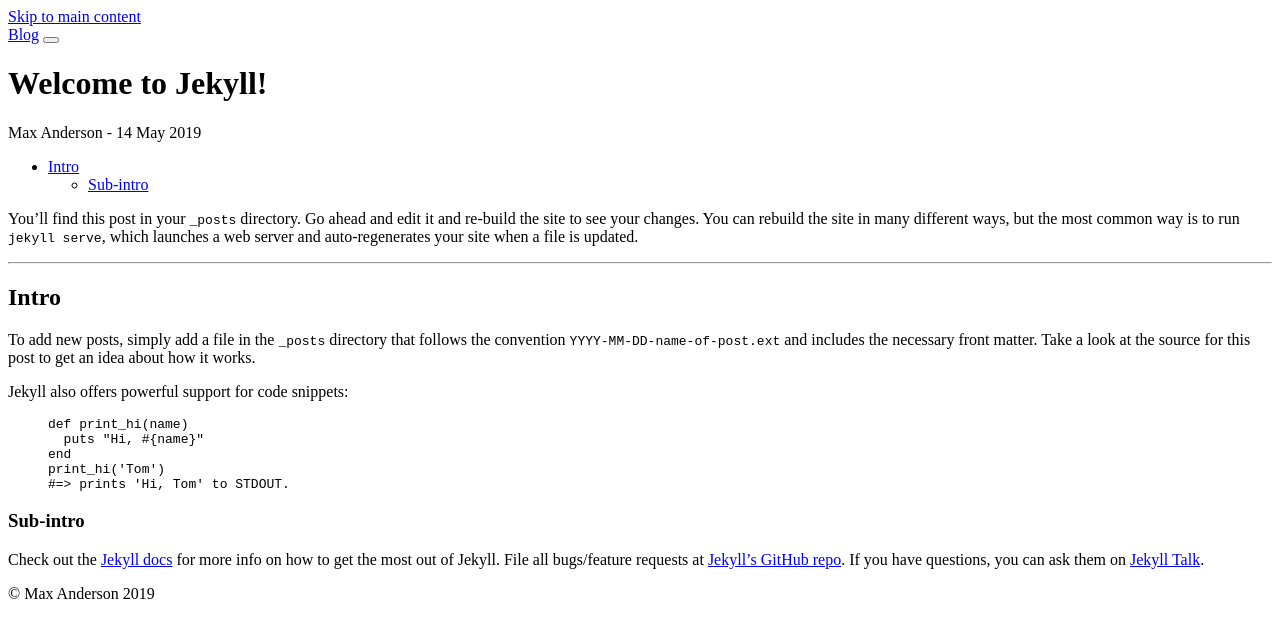
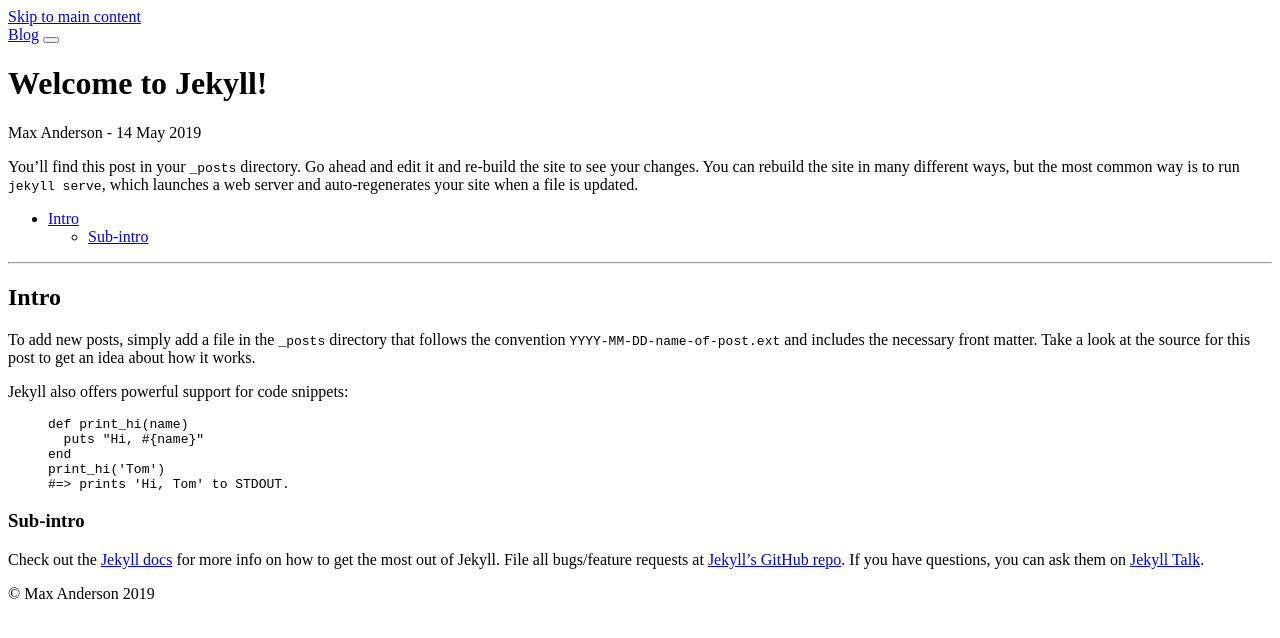
Before and after one commit to mcbanderson/blog, a Jekyll site: the page built from _posts/2019-05-13-welcome-to-jekyll.markdown, in a window 1280 px wide. Shown: the top 638 px of the page. Built offline with Jekyll 4.4.1, drawn with Linux system fonts in a browser that asks for light colours; nearby versions of some CDN libraries; library files that are not in the unit come from our copies; part of the change alters nothing that is shown.

```diff
--- a/_posts/2019-05-13-welcome-to-jekyll.markdown
+++ b/_posts/2019-05-13-welcome-to-jekyll.markdown
@@ -3,11 +3,10 @@ title:  "Welcome to Jekyll!"
 date:   2019-05-13 17:10:13 -0700
 categories: jekyll update
 ---
+You’ll find this post in your `_posts` directory. Go ahead and edit it and re-build the site to see your changes. You can rebuild the site in many different ways, but the most common way is to run `jekyll serve`, which launches a web server and auto-regenerates your site when a file is updated.
+
 * TOC
 {:toc}
-
-You’ll find this post in your `_posts` directory. Go ahead and edit it and re-build the site to see your changes. You can rebuild the site in many different ways, but the most common way is to run `jekyll serve`, which launches a web server and auto-regenerates your site when a file is updated.
-<!--more-->
 
 ---
 
```
